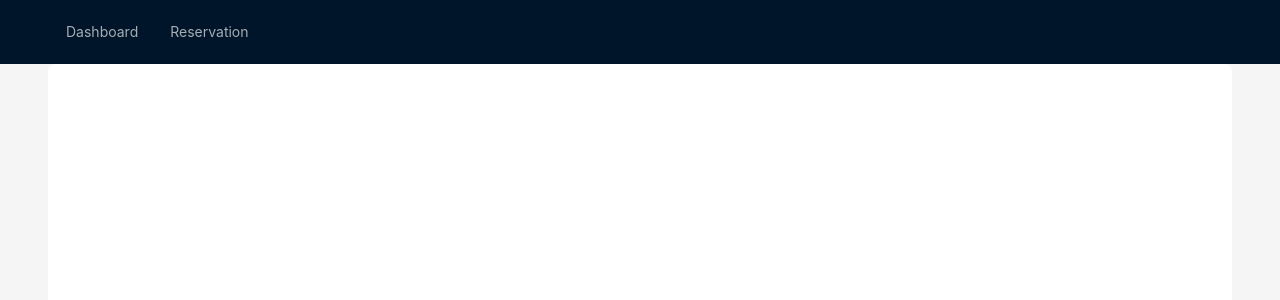
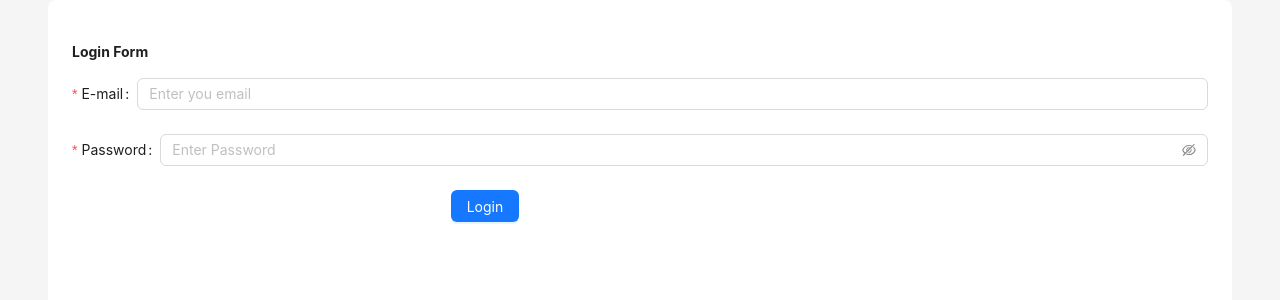
Before and after one commit to dhruvigoyani/busTicketBooking, a React (Create React App) app: page /login in a window 1280 px wide. Shown: the top 300 px of the page. Built offline with nearby package versions, Linux system fonts and the light colour scheme.

Commit message:
Create Login Page and manage protected routing

```diff
--- a/src/App.js
+++ b/src/App.js
@@ -1,55 +1,76 @@
-import React from 'react';
-import { Layout, Menu, theme } from 'antd';
-import { menu } from './description/header.description';
-import AllRoutes from './routes';
-import { NavLink, useLocation } from 'react-router-dom';
+import React from "react";
+import { Layout, Menu, Typography, theme } from "antd";
+import { menu } from "./description/header.description";
+import AllRoutes from "./routes";
+import { NavLink, useLocation, useNavigate } from "react-router-dom";
+import { LOGOUT } from "./utils/constant";
 const { Header, Content } = Layout;
+const { Title } = Typography;
 
 const App = () => {
   const {
     token: { colorBgContainer, borderRadiusLG },
   } = theme.useToken();
   const location = useLocation();
+  const navigate = useNavigate();
+  const user = JSON.parse(localStorage?.getItem("user"));
+  const handleLogout = () => {
+    localStorage?.clear();
+    navigate("/login");
+  };
   return (
     <Layout>
+      {user && (
         <Header
           style={{
-          display: 'flex',
-          alignItems: 'center',
+            display: "flex",
+            alignItems: "center",
           }}
         >
           <Menu
             theme="dark"
             mode="horizontal"
-          defaultSelectedKeys={['/']}
+            defaultSelectedKeys={["/"]}
             selectedKeys={[location.pathname]}
             style={{
               flex: 1,
               minWidth: 0,
             }}
           >
-          {menu.map(item => (
+            {menu.map((item) => (
               <Menu.Item key={item.key}>
                 <NavLink to={item.key}>{item.label}</NavLink>
               </Menu.Item>
             ))}
           </Menu>
+          <Title
+            level={4}
+            style={{
+              color: "white",
+              cursor: "pointer",
+            }}
+            onClick={handleLogout}
+          >
+            {LOGOUT}
+          </Title>
         </Header>
+      )}
+
       <Content
         style={{
-          padding: '0 48px',
+          padding: "0 48px",
         }}
       >
         <Layout
           style={{
-            padding: '24px 0',
+            padding: "24px 0",
             background: colorBgContainer,
             borderRadius: borderRadiusLG,
           }}
         >
           <Content
             style={{
-              padding: '0 24px',
+              padding: "0 24px",
               minHeight: 280,
             }}
           >
--- /dev/null
+++ b/src/description/login.description.js
@@ -0,0 +1,30 @@
+export const loginField = [
+  {
+    name: "email",
+    label: "E-mail",
+    placeholder: "Enter you email",
+    rules: [
+      {
+        type: "email",
+        message: "The input is not valid E-mail!",
+      },
+      {
+        required: true,
+        message: "Please input your E-mail!",
+      },
+    ],
+    type: "text",
+  },
+  {
+    label: "Password",
+    name: "password",
+    placeholder: "Enter Password",
+    rules: [
+      {
+        required: true,
+        message: "Please input your last name",
+      },
+    ],
+    type: "password",
+  },
+];
--- /dev/null
+++ b/src/hook/useLogin.hook.js
@@ -0,0 +1,15 @@
+import { Form } from "antd";
+import { useNavigate } from "react-router-dom";
+
+const useLogin = () => {
+  const [form] = Form.useForm();
+  const navigate = useNavigate();
+  const onFinish = (values) => {
+    localStorage?.setItem("user", JSON.stringify(values));
+    navigate("/");
+    form?.resetFields();
+  };
+  return { onFinish, form };
+};
+
+export default useLogin;
--- a/src/hook/useReservation.hook.js
+++ b/src/hook/useReservation.hook.js
@@ -2,11 +2,12 @@ import { useState } from "react";
 import { useDispatch } from "react-redux";
 import { RESERVED_TICKET } from "../redux/constant";
 import { Form } from "antd";
+import { useNavigate } from "react-router-dom";
 
 const useReservation = () => {
   const dispatch = useDispatch();
   const [form] = Form.useForm();
-
+  const navigate = useNavigate()
   const [toggleModal, setToggleModal] = useState(false);
   const [ticketNumber, setTicketNumber] = useState(null);
 
@@ -28,6 +29,7 @@ const useReservation = () => {
     });
     handleCancel();
     form.resetFields();
+    navigate('/')
   };
 
   return { toggleModal, handleToggleModal, handleCancel, onFinish, form };
--- /dev/null
+++ b/src/presentation/login/index.js
@@ -0,0 +1,34 @@
+import { loginField } from "../../description/login.description";
+import useLogin from "../../hook/useLogin.hook";
+import BTBButton from "../../shared/BTBButton";
+import BTBForm from "../../shared/BTBForm";
+import BTBFormItem from "../../shared/BTBFormItem";
+import BTBInput from "../../shared/BTBInput";
+import { LOGIN, LOGIN_FORM } from "../../utils/constant";
+
+const Login = () => {
+  const { onFinish, form } = useLogin();
+  return (
+    <>
+      <h4>{LOGIN_FORM}</h4>
+      <BTBForm {...{ onFinish, form }}>
+        {loginField?.map((field, index) => (
+          <BTBFormItem {...field} key={index}>
+            <BTBInput {...field} />
+          </BTBFormItem>
+        ))}
+        <BTBFormItem
+          wrapperCol={{
+            offset: 8,
+            span: 16,
+          }}
+        >
+          <BTBButton type="primary" htmlType="submit">
+            {LOGIN}
+          </BTBButton>
+        </BTBFormItem>
+      </BTBForm>
+    </>
+  );
+};
+export default Login;
--- /dev/null
+++ b/src/routes/ProtectedRoute.jsx
@@ -0,0 +1,9 @@
+import { Navigate, Outlet } from "react-router-dom";
+import { ternary } from "../utils/javascript";
+
+const ProtectedRoute = () => {
+  const user = JSON.parse(localStorage?.getItem("user"));
+  return ternary(user, <Outlet />, <Navigate to={"/login"} />);
+};
+
+export default ProtectedRoute;
--- /dev/null
+++ b/src/routes/PublicRoute.jsx
@@ -0,0 +1,9 @@
+import { Navigate, Outlet } from "react-router-dom";
+import { ternary } from "../utils/javascript";
+
+const PublicRoute = () => {
+  const user = JSON.parse(localStorage?.getItem("user"));
+  return ternary(!user, <Outlet />, <Navigate to={"/"} />);
+};
+
+export default PublicRoute;
--- a/src/shared/BTBInput.jsx
+++ b/src/shared/BTBInput.jsx
@@ -1,4 +1,10 @@
 import { Input } from "antd";
+import { equal, ternary } from "../utils/javascript";
 
-const BTBInput = ({ ...rest }) => <Input {...rest} />;
+const BTBInput = ({ ...rest }) =>
+  ternary(
+    equal(rest?.type, "password"),
+    <Input.Password {...rest} />,
+    <Input {...rest} />
+  );
 export default BTBInput;
--- a/src/utils/constant.js
+++ b/src/utils/constant.js
@@ -9,3 +9,9 @@ export const DELETE = "Delete";
 export const EDIT_TICKET = "Edit Ticket";
 
 export const BOOK_TICKET = "Book a ticket";
+
+export const LOGIN = "Login";
+
+export const LOGOUT = "Logout";
+
+export const LOGIN_FORM ='Login Form'
```
Also changed, not shown: src/description/routes.description.js (+20 -4 lines). Lines whose indentation alone changed are shown as unchanged.
